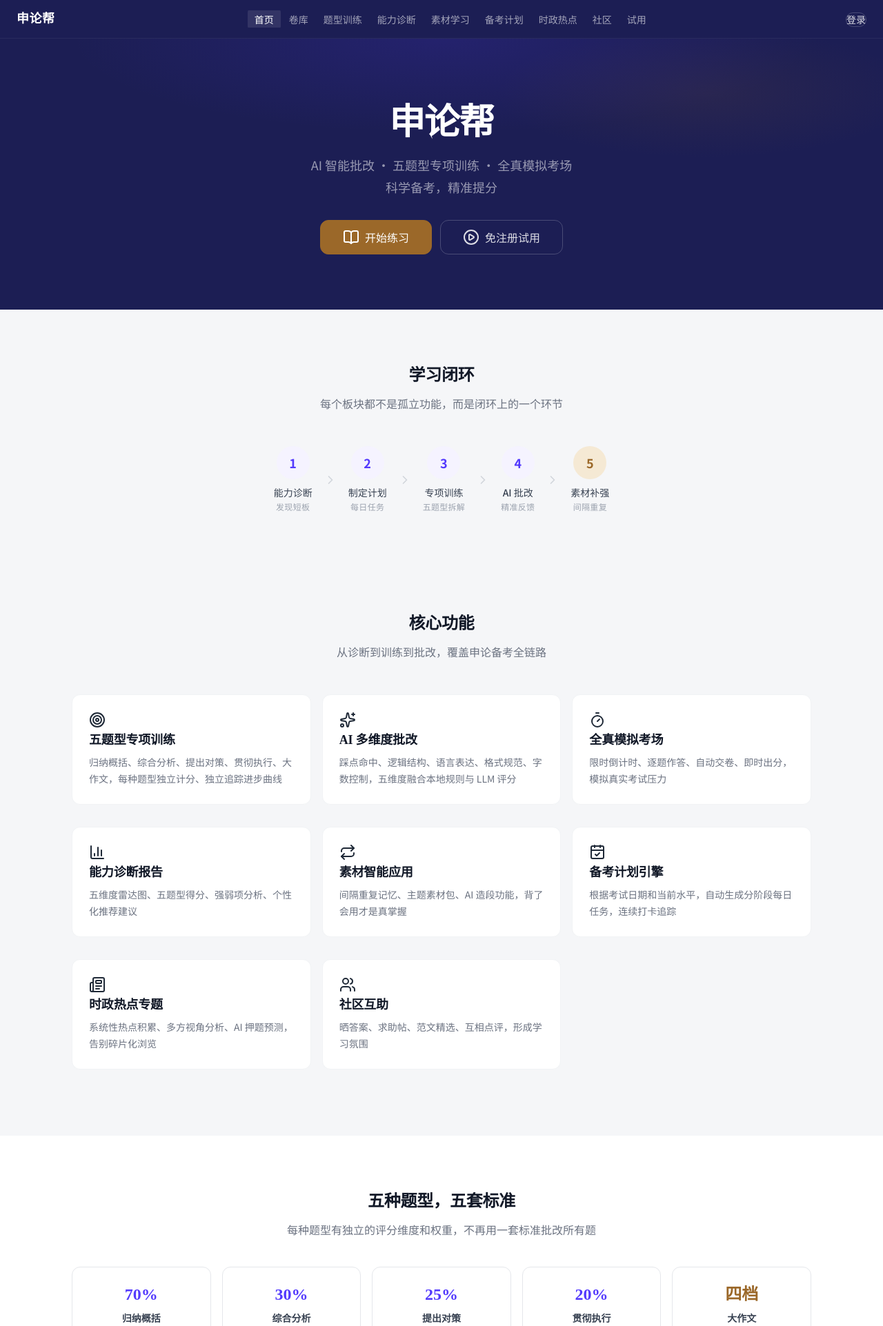
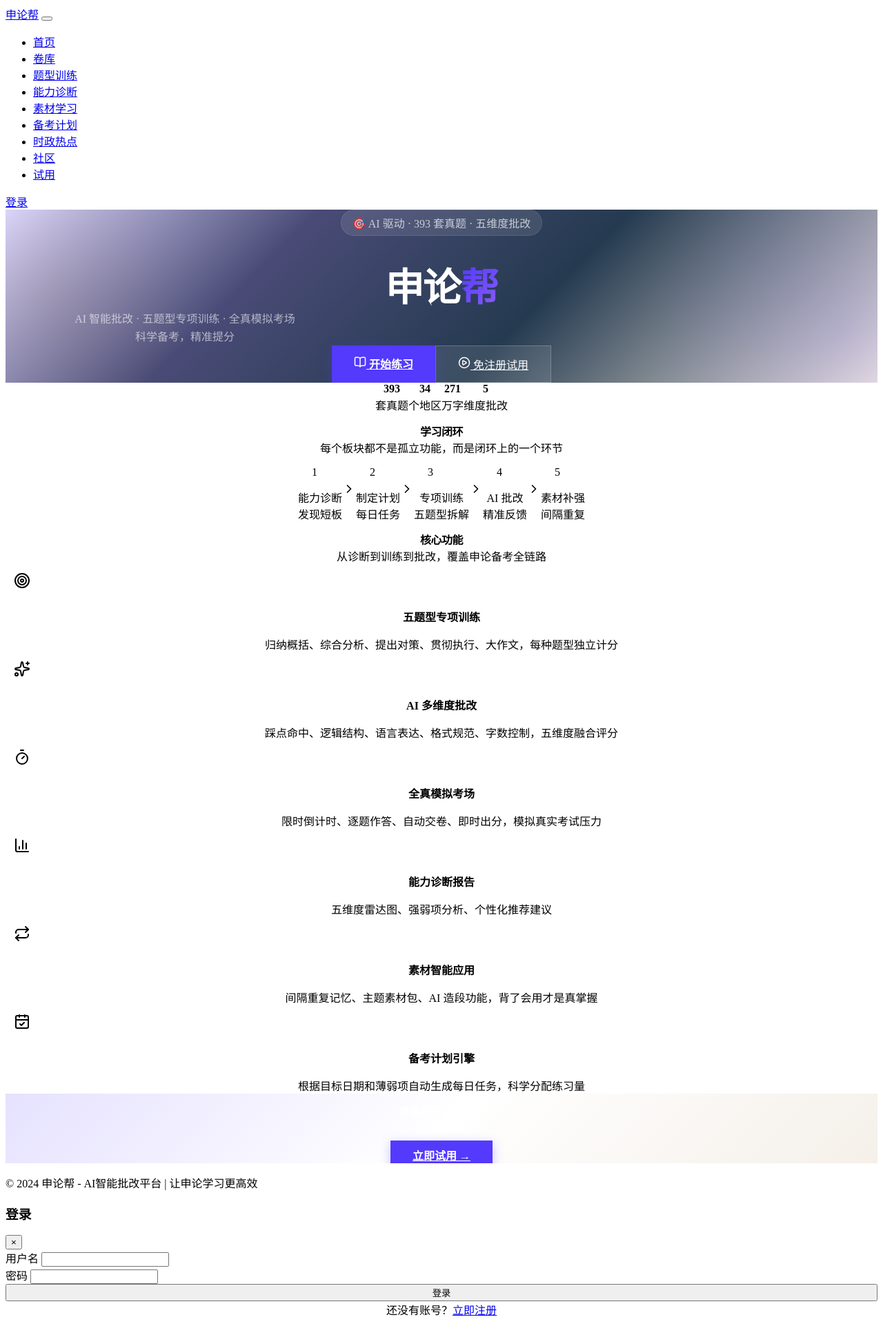
Before and after one commit to mkih76/SLB, a Flask app: page / in a window 1280 px wide. Shown: the top 1923 px of the page at 69% size. Run offline with Flask 3, Linux system fonts and the light colour scheme; data comes from the database, SQL or seed files in the repository; some libraries are stand-ins or nearby versions.

Commit message:
feat: 首页重写为 Stripe 风格 + CSS 缓存破坏
- 首页: 渐变 mesh hero、数据展示条、居中图标卡片、CTA 区
- base.html: CSS/JS 链接加 ?v=2 缓存破坏

```diff
--- a/templates/base.html
+++ b/templates/base.html
@@ -28,11 +28,11 @@
   <script src="https://unpkg.com/lenis@latest/dist/lenis.min.js"></script>
 
   <!-- CSS -->
-  <link rel="stylesheet" href="{{ url_for('static', filename='css/variables.css') }}">
-  <link rel="stylesheet" href="{{ url_for('static', filename='css/interactions.css') }}">
-  <link rel="stylesheet" href="{{ url_for('static', filename='css/components.css') }}">
-  <link rel="stylesheet" href="{{ url_for('static', filename='css/main.css') }}">
-  <link rel="stylesheet" href="{{ url_for('static', filename='css/glass.css') }}">
+  <link rel="stylesheet" href="{{ url_for('static', filename='css/variables.css?v=2') }}">
+  <link rel="stylesheet" href="{{ url_for('static', filename='css/interactions.css?v=2') }}">
+  <link rel="stylesheet" href="{{ url_for('static', filename='css/components.css?v=2') }}">
+  <link rel="stylesheet" href="{{ url_for('static', filename='css/main.css?v=2') }}">
+  <link rel="stylesheet" href="{{ url_for('static', filename='css/glass.css?v=2') }}">
 
   {% block extra_css %}{% endblock %}
 </head>
@@ -397,7 +397,7 @@
   {% block extra_js %}{% endblock %}
 
   <!-- 组件库 JS -->
-  <script src="{{ url_for('static', filename='js/components.js') }}"></script>
+  <script src="{{ url_for('static', filename='js/components.js?v=2') }}"></script>
 
   <!-- 返回顶部按钮 -->
   <button class="back-to-top" aria-label="返回顶部">
--- a/templates/index.html
+++ b/templates/index.html
@@ -3,231 +3,169 @@
 {% block title %}申论帮 - AI智能批改平台{% endblock %}
 
 {% block content %}
-<!-- 英雄区 -->
-<section class="hero">
-  <div class="container">
-    <h1 class="reveal">申论帮</h1>
-    <p class="reveal" style="transition-delay: 100ms;">AI 智能批改 · 五题型专项训练 · 全真模拟考场<br>科学备考，精准提分</p>
-    <div style="display: flex; gap: var(--space-3); justify-content: center; position: relative;" class="reveal"  style="transition-delay: 200ms;">
-      <a href="/papers" class="btn btn-accent btn-lg">
-        <i data-lucide="book-open"></i>
+<!-- Hero 区 —— Stripe 风格渐变 mesh -->
+<section class="hero" style="padding: var(--space-24) 0 var(--space-20); position: relative; overflow: hidden; background: var(--color-brand-dark);">
+  <!-- 渐变 mesh 背景 -->
+  <div style="position: absolute; inset: 0; background: linear-gradient(135deg, rgba(83,58,253,0.2) 0%, rgba(28,30,84,0.8) 30%, rgba(13,37,61,0.9) 60%, rgba(155,104,41,0.15) 100%); pointer-events: none;"></div>
+  <div style="position: absolute; top: -50%; right: -20%; width: 600px; height: 600px; border-radius: 50%; background: radial-gradient(circle, rgba(83,58,253,0.15) 0%, transparent 70%); pointer-events: none;"></div>
+  <div style="position: absolute; bottom: -30%; left: -10%; width: 400px; height: 400px; border-radius: 50%; background: radial-gradient(circle, rgba(155,104,41,0.1) 0%, transparent 70%); pointer-events: none;"></div>
+
+  <div class="container" style="position: relative; z-index: 1;">
+    <div style="text-align: center;">
+      <div class="reveal" style="display: inline-block; padding: 6px 16px; background: rgba(255,255,255,0.1); border-radius: 999px; font-size: var(--text-xs); color: rgba(255,255,255,0.7); margin-bottom: var(--space-6); backdrop-filter: blur(8px); border: 1px solid rgba(255,255,255,0.1);">
+        🎯 AI 驱动 · 393 套真题 · 五维度批改
+      </div>
+      <h1 class="reveal" style="font-size: clamp(2.5rem, 5vw, 3.5rem); font-weight: 600; letter-spacing: -1.5px; line-height: 1.1; margin-bottom: var(--space-5); color: #fff;">
+        申论<span style="background: linear-gradient(135deg, #533afd, #8b5cf6); -webkit-background-clip: text; -webkit-text-fill-color: transparent;">帮</span>
+      </h1>
+      <p class="reveal" style="font-size: var(--text-lg); color: rgba(255,255,255,0.6); max-width: 520px; margin: 0 auto var(--space-8); line-height: 1.6; transition-delay: 100ms;">
+        AI 智能批改 · 五题型专项训练 · 全真模拟考场<br>科学备考，精准提分
+      </p>
+      <div class="reveal" style="display: flex; gap: var(--space-3); justify-content: center; transition-delay: 200ms;">
+        <a href="/papers" class="btn btn-lg" style="background: #533afd; color: #fff; padding: 14px 32px; font-size: var(--text-base); font-weight: 600; box-shadow: 0 4px 16px rgba(83,58,253,0.3);">
+          <i data-lucide="book-open" style="width: 18px; height: 18px;"></i>
           开始练习
         </a>
-      <a href="/demo" class="btn btn-ghost btn-lg">
-        <i data-lucide="play-circle"></i>
+        <a href="/demo" class="btn btn-lg" style="background: rgba(255,255,255,0.1); color: #fff; padding: 14px 32px; font-size: var(--text-base); border: 1px solid rgba(255,255,255,0.2); backdrop-filter: blur(8px);">
+          <i data-lucide="play-circle" style="width: 18px; height: 18px;"></i>
           免注册试用
         </a>
       </div>
     </div>
+  </div>
 </section>
 
-<!-- 闭环流程 -->
+<!-- 数据展示条 -->
+<section style="background: var(--color-bg-elevated); border-bottom: 1px solid var(--color-gray-200); padding: var(--space-6) 0;">
+  <div class="container">
+    <div style="display: flex; justify-content: center; gap: var(--space-12); flex-wrap: wrap;" class="reveal-stagger">
+      <div style="text-align: center;">
+        <div style="font-size: var(--text-2xl); font-weight: 700; color: var(--color-brand-dark); font-variant-numeric: tabular-nums;">393</div>
+        <div style="font-size: var(--text-xs); color: var(--color-text-muted); margin-top: 2px;">套真题</div>
+      </div>
+      <div style="text-align: center;">
+        <div style="font-size: var(--text-2xl); font-weight: 700; color: var(--color-brand-dark); font-variant-numeric: tabular-nums;">34</div>
+        <div style="font-size: var(--text-xs); color: var(--color-text-muted); margin-top: 2px;">个地区</div>
+      </div>
+      <div style="text-align: center;">
+        <div style="font-size: var(--text-2xl); font-weight: 700; color: var(--color-brand-dark); font-variant-numeric: tabular-nums;">271</div>
+        <div style="font-size: var(--text-xs); color: var(--color-text-muted); margin-top: 2px;">万字</div>
+      </div>
+      <div style="text-align: center;">
+        <div style="font-size: var(--text-2xl); font-weight: 700; color: var(--color-primary); font-variant-numeric: tabular-nums;">5</div>
+        <div style="font-size: var(--text-xs); color: var(--color-text-muted); margin-top: 2px;">维度批改</div>
+      </div>
+    </div>
+  </div>
+</section>
+
+<!-- 学习闭环 -->
 <section style="padding: var(--space-20) 0 var(--space-16);">
   <div class="container">
     <div class="reveal" style="text-align: center; margin-bottom: var(--space-12);">
-      <h2 style="margin-bottom: var(--space-3);">学习闭环</h2>
+      <h2 style="margin-bottom: var(--space-3); font-size: var(--text-2xl); letter-spacing: -0.5px;">学习闭环</h2>
       <p style="color: var(--color-text-secondary); max-width: 480px; margin: 0 auto;">
         每个板块都不是孤立功能，而是闭环上的一个环节
       </p>
     </div>
     <div style="display: flex; align-items: center; justify-content: center; gap: var(--space-4); flex-wrap: wrap;" class="reveal-stagger">
+      {% set steps = [
+        (1, '能力诊断', '发现短板', 'var(--color-primary)'),
+        (2, '制定计划', '每日任务', 'var(--color-primary)'),
+        (3, '专项训练', '五题型拆解', 'var(--color-primary)'),
+        (4, 'AI 批改', '精准反馈', 'var(--color-primary)'),
+        (5, '素材补强', '间隔重复', 'var(--color-accent)')
+      ] %}
+      {% for num, title, desc, color in steps %}
       <div style="text-align: center;">
-        <div style="width: 48px; height: 48px; border-radius: var(--radius-full); background: var(--color-primary-light); color: var(--color-primary); display: flex; align-items: center; justify-content: center; margin: 0 auto var(--space-2); font-weight: var(--weight-semibold); font-size: var(--text-lg);">1</div>
-        <div style="font-size: var(--text-sm); font-weight: var(--weight-medium); color: var(--color-gray-700);">能力诊断</div>
-        <div class="text-caption">发现短板</div>
+        <div style="width: 48px; height: 48px; border-radius: var(--radius-full); background: {{ 'var(--color-accent-light)' if num == 5 else 'var(--color-primary-light)' }}; color: {{ color }}; display: flex; align-items: center; justify-content: center; margin: 0 auto var(--space-2); font-weight: var(--weight-semibold); font-size: var(--text-lg);">{{ num }}</div>
+        <div style="font-size: var(--text-sm); font-weight: var(--weight-medium); color: var(--color-gray-700);">{{ title }}</div>
+        <div class="text-caption">{{ desc }}</div>
       </div>
+      {% if not loop.last %}
       <i data-lucide="chevron-right" style="color: var(--color-gray-300); width: 20px;"></i>
-      <div style="text-align: center;">
-        <div style="width: 48px; height: 48px; border-radius: var(--radius-full); background: var(--color-primary-light); color: var(--color-primary); display: flex; align-items: center; justify-content: center; margin: 0 auto var(--space-2); font-weight: var(--weight-semibold); font-size: var(--text-lg);">2</div>
-        <div style="font-size: var(--text-sm); font-weight: var(--weight-medium); color: var(--color-gray-700);">制定计划</div>
-        <div class="text-caption">每日任务</div>
-      </div>
-      <i data-lucide="chevron-right" style="color: var(--color-gray-300); width: 20px;"></i>
-      <div style="text-align: center;">
-        <div style="width: 48px; height: 48px; border-radius: var(--radius-full); background: var(--color-primary-light); color: var(--color-primary); display: flex; align-items: center; justify-content: center; margin: 0 auto var(--space-2); font-weight: var(--weight-semibold); font-size: var(--text-lg);">3</div>
-        <div style="font-size: var(--text-sm); font-weight: var(--weight-medium); color: var(--color-gray-700);">专项训练</div>
-        <div class="text-caption">五题型拆解</div>
-      </div>
-      <i data-lucide="chevron-right" style="color: var(--color-gray-300); width: 20px;"></i>
-      <div style="text-align: center;">
-        <div style="width: 48px; height: 48px; border-radius: var(--radius-full); background: var(--color-primary-light); color: var(--color-primary); display: flex; align-items: center; justify-content: center; margin: 0 auto var(--space-2); font-weight: var(--weight-semibold); font-size: var(--text-lg);">4</div>
-        <div style="font-size: var(--text-sm); font-weight: var(--weight-medium); color: var(--color-gray-700);">AI 批改</div>
-        <div class="text-caption">精准反馈</div>
-      </div>
-      <i data-lucide="chevron-right" style="color: var(--color-gray-300); width: 20px;"></i>
-      <div style="text-align: center;">
-        <div style="width: 48px; height: 48px; border-radius: var(--radius-full); background: var(--color-accent-light); color: var(--color-accent); display: flex; align-items: center; justify-content: center; margin: 0 auto var(--space-2); font-weight: var(--weight-semibold); font-size: var(--text-lg);">5</div>
-        <div style="font-size: var(--text-sm); font-weight: var(--weight-medium); color: var(--color-gray-700);">素材补强</div>
-        <div class="text-caption">间隔重复</div>
-      </div>
+      {% endif %}
+      {% endfor %}
     </div>
   </div>
 </section>
 
-<!-- 功能板块 -->
-<section class="features">
+<!-- 核心功能 -->
+<section style="padding: var(--space-16) 0 var(--space-20); background: var(--color-bg);">
   <div class="container">
-    <h2 class="reveal">核心功能</h2>
-    <p class="reveal" style="transition-delay: 80ms;">从诊断到训练到批改，覆盖申论备考全链路</p>
-    <div class="grid grid-3 reveal-stagger">
-      <div class="card feature-card">
-        <i data-lucide="target"></i>
-        <h3>五题型专项训练</h3>
-        <p>归纳概括、综合分析、提出对策、贯彻执行、大作文，每种题型独立计分、独立追踪进步曲线</p>
-      </div>
-      <div class="card feature-card">
-        <i data-lucide="sparkles"></i>
-        <h3>AI 多维度批改</h3>
-        <p>踩点命中、逻辑结构、语言表达、格式规范、字数控制，五维度融合本地规则与 LLM 评分</p>
-      </div>
-      <div class="card feature-card">
-        <i data-lucide="timer"></i>
-        <h3>全真模拟考场</h3>
-        <p>限时倒计时、逐题作答、自动交卷、即时出分，模拟真实考试压力</p>
-      </div>
-      <div class="card feature-card">
-        <i data-lucide="bar-chart-3"></i>
-        <h3>能力诊断报告</h3>
-        <p>五维度雷达图、五题型得分、强弱项分析、个性化推荐建议</p>
-      </div>
-      <div class="card feature-card">
-        <i data-lucide="repeat"></i>
-        <h3>素材智能应用</h3>
-        <p>间隔重复记忆、主题素材包、AI 造段功能，背了会用才是真掌握</p>
-      </div>
-      <div class="card feature-card">
-        <i data-lucide="calendar-check"></i>
-        <h3>备考计划引擎</h3>
-        <p>根据考试日期和当前水平，自动生成分阶段每日任务，连续打卡追踪</p>
-      </div>
-      <div class="card feature-card">
-        <i data-lucide="newspaper"></i>
-        <h3>时政热点专题</h3>
-        <p>系统性热点积累、多方视角分析、AI 押题预测，告别碎片化浏览</p>
-      </div>
-      <div class="card feature-card">
-        <i data-lucide="users"></i>
-        <h3>社区互助</h3>
-        <p>晒答案、求助帖、范文精选、互相点评，形成学习氛围</p>
-      </div>
-    </div>
-  </div>
-</section>
-
-<!-- 题型介绍 -->
-<section style="padding: var(--space-20) 0; background: var(--color-bg-elevated);">
-  <div class="container">
-    <div class="reveal" style="text-align: center; margin-bottom: var(--space-10);">
-      <h2 style="margin-bottom: var(--space-3);">五种题型，五套标准</h2>
+    <div class="reveal" style="text-align: center; margin-bottom: var(--space-12);">
+      <h2 style="margin-bottom: var(--space-3); font-size: var(--text-2xl); letter-spacing: -0.5px;">核心功能</h2>
       <p style="color: var(--color-text-secondary); max-width: 480px; margin: 0 auto;">
-        每种题型有独立的评分维度和权重，不再用一套标准批改所有题
+        从诊断到训练到批改，覆盖申论备考全链路
       </p>
     </div>
-    <div class="grid grid-5 reveal-stagger" style="grid-template-columns: repeat(5, 1fr);">
-      <div class="card" style="text-align: center; padding: var(--space-5);">
-        <div style="font-size: var(--text-2xl); font-weight: var(--weight-bold); color: var(--color-primary); margin-bottom: var(--space-1); font-family: var(--font-title);">70%</div>
-        <div style="font-size: var(--text-sm); font-weight: var(--weight-semibold); color: var(--color-gray-700); margin-bottom: var(--space-1);">归纳概括</div>
-        <div class="text-caption">踩点完整度</div>
+
+    <div class="grid grid-3 reveal-stagger">
+      <div class="card" style="padding: var(--space-8); text-align: center; border-color: var(--color-gray-200);">
+        <div style="width: 48px; height: 48px; border-radius: var(--radius-xl); background: var(--color-primary-light); color: var(--color-primary); display: flex; align-items: center; justify-content: center; margin: 0 auto var(--space-4);">
+          <i data-lucide="target" style="width: 24px; height: 24px;"></i>
         </div>
-      <div class="card" style="text-align: center; padding: var(--space-5);">
-        <div style="font-size: var(--text-2xl); font-weight: var(--weight-bold); color: var(--color-primary); margin-bottom: var(--space-1); font-family: var(--font-title);">30%</div>
-        <div style="font-size: var(--text-sm); font-weight: var(--weight-semibold); color: var(--color-gray-700); margin-bottom: var(--space-1);">综合分析</div>
-        <div class="text-caption">逻辑链完整性</div>
+        <h3 style="font-size: var(--text-base); margin-bottom: var(--space-2);">五题型专项训练</h3>
+        <p style="font-size: var(--text-sm); color: var(--color-text-secondary); margin-bottom: 0;">归纳概括、综合分析、提出对策、贯彻执行、大作文，每种题型独立计分</p>
       </div>
-      <div class="card" style="text-align: center; padding: var(--space-5);">
-        <div style="font-size: var(--text-2xl); font-weight: var(--weight-bold); color: var(--color-primary); margin-bottom: var(--space-1); font-family: var(--font-title);">25%</div>
-        <div style="font-size: var(--text-sm); font-weight: var(--weight-semibold); color: var(--color-gray-700); margin-bottom: var(--space-1);">提出对策</div>
-        <div class="text-caption">针对性与可行性</div>
+
+      <div class="card" style="padding: var(--space-8); text-align: center; border-color: var(--color-gray-200);">
+        <div style="width: 48px; height: 48px; border-radius: var(--radius-xl); background: var(--color-accent-light); color: var(--color-accent); display: flex; align-items: center; justify-content: center; margin: 0 auto var(--space-4);">
+          <i data-lucide="sparkles" style="width: 24px; height: 24px;"></i>
         </div>
-      <div class="card" style="text-align: center; padding: var(--space-5);">
-        <div style="font-size: var(--text-2xl); font-weight: var(--weight-bold); color: var(--color-primary); margin-bottom: var(--space-1); font-family: var(--font-title);">20%</div>
-        <div style="font-size: var(--text-sm); font-weight: var(--weight-semibold); color: var(--color-gray-700); margin-bottom: var(--space-1);">贯彻执行</div>
-        <div class="text-caption">格式规范性</div>
+        <h3 style="font-size: var(--text-base); margin-bottom: var(--space-2);">AI 多维度批改</h3>
+        <p style="font-size: var(--text-sm); color: var(--color-text-secondary); margin-bottom: 0;">踩点命中、逻辑结构、语言表达、格式规范、字数控制，五维度融合评分</p>
       </div>
-      <div class="card" style="text-align: center; padding: var(--space-5);">
-        <div style="font-size: var(--text-2xl); font-weight: var(--weight-bold); color: var(--color-accent); margin-bottom: var(--space-1); font-family: var(--font-title);">四档</div>
-        <div style="font-size: var(--text-sm); font-weight: var(--weight-semibold); color: var(--color-gray-700); margin-bottom: var(--space-1);">大作文</div>
-        <div class="text-caption">分档赋分制</div>
+
+      <div class="card" style="padding: var(--space-8); text-align: center; border-color: var(--color-gray-200);">
+        <div style="width: 48px; height: 48px; border-radius: var(--radius-xl); background: var(--color-primary-light); color: var(--color-primary); display: flex; align-items: center; justify-content: center; margin: 0 auto var(--space-4);">
+          <i data-lucide="timer" style="width: 24px; height: 24px;"></i>
         </div>
+        <h3 style="font-size: var(--text-base); margin-bottom: var(--space-2);">全真模拟考场</h3>
+        <p style="font-size: var(--text-sm); color: var(--color-text-secondary); margin-bottom: 0;">限时倒计时、逐题作答、自动交卷、即时出分，模拟真实考试压力</p>
       </div>
+
+      <div class="card" style="padding: var(--space-8); text-align: center; border-color: var(--color-gray-200);">
+        <div style="width: 48px; height: 48px; border-radius: var(--radius-xl); background: var(--color-primary-light); color: var(--color-primary); display: flex; align-items: center; justify-content: center; margin: 0 auto var(--space-4);">
+          <i data-lucide="bar-chart-3" style="width: 24px; height: 24px;"></i>
         </div>
-</section>
+        <h3 style="font-size: var(--text-base); margin-bottom: var(--space-2);">能力诊断报告</h3>
+        <p style="font-size: var(--text-sm); color: var(--color-text-secondary); margin-bottom: 0;">五维度雷达图、强弱项分析、个性化推荐建议</p>
+      </div>
 
-<!-- 最新试卷 -->
-<section class="features">
-  <div class="container">
-    <div style="display: flex; justify-content: space-between; align-items: center; margin-bottom: var(--space-6);">
-      <h2 class="reveal">最新试卷</h2>
-      <a href="/papers" class="btn btn-secondary btn-sm reveal">查看全部</a>
+      <div class="card" style="padding: var(--space-8); text-align: center; border-color: var(--color-gray-200);">
+        <div style="width: 48px; height: 48px; border-radius: var(--radius-xl); background: var(--color-accent-light); color: var(--color-accent); display: flex; align-items: center; justify-content: center; margin: 0 auto var(--space-4);">
+          <i data-lucide="repeat" style="width: 24px; height: 24px;"></i>
         </div>
-    <div class="grid grid-3 reveal-stagger" id="latest-papers">
-      <div class="loading">
-        <div class="spinner"></div>
+        <h3 style="font-size: var(--text-base); margin-bottom: var(--space-2);">素材智能应用</h3>
+        <p style="font-size: var(--text-sm); color: var(--color-text-secondary); margin-bottom: 0;">间隔重复记忆、主题素材包、AI 造段功能，背了会用才是真掌握</p>
+      </div>
+
+      <div class="card" style="padding: var(--space-8); text-align: center; border-color: var(--color-gray-200);">
+        <div style="width: 48px; height: 48px; border-radius: var(--radius-xl); background: var(--color-primary-light); color: var(--color-primary); display: flex; align-items: center; justify-content: center; margin: 0 auto var(--space-4);">
+          <i data-lucide="calendar-check" style="width: 24px; height: 24px;"></i>
+        </div>
+        <h3 style="font-size: var(--text-base); margin-bottom: var(--space-2);">备考计划引擎</h3>
+        <p style="font-size: var(--text-sm); color: var(--color-text-secondary); margin-bottom: 0;">根据目标日期和薄弱项自动生成每日任务，科学分配练习量</p>
       </div>
     </div>
   </div>
 </section>
 
 <!-- CTA -->
-<section style="padding: var(--space-20) 0; background: var(--color-gray-900);">
-  <div class="container" style="text-align: center;">
-    <h2 class="reveal" style="color: var(--color-text-inverse); margin-bottom: var(--space-3);">免费体验一个月</h2>
-    <p class="reveal" style="max-width: 440px; margin: 0 auto var(--space-6); color: rgba(255,255,255,0.45); font-size: var(--text-sm);">
-      注册即享一个月免费体验，完整功能包括 AI 批改、素材学习、备考计划、社区互助
-    </p>
-    <button class="btn btn-accent btn-lg reveal" onclick="openAuthModal('register')">
-      立即注册
-    </button>
+<section style="padding: var(--space-20) 0; text-align: center;">
+  <div class="container">
+    <div class="reveal" style="background: var(--color-brand-dark); border-radius: var(--radius-2xl); padding: var(--space-16) var(--space-8); position: relative; overflow: hidden;">
+      <div style="position: absolute; inset: 0; background: linear-gradient(135deg, rgba(83,58,253,0.15) 0%, transparent 50%, rgba(155,104,41,0.1) 100%); pointer-events: none;"></div>
+      <div style="position: relative; z-index: 1;">
+        <h2 style="color: #fff; font-size: var(--text-2xl); margin-bottom: var(--space-3); letter-spacing: -0.5px;">准备好开始了吗？</h2>
+        <p style="color: rgba(255,255,255,0.6); margin-bottom: var(--space-8);">免费试用，无需注册</p>
+        <a href="/demo" class="btn btn-lg" style="background: #533afd; color: #fff; padding: 14px 32px; font-size: var(--text-base); font-weight: 600; box-shadow: 0 4px 16px rgba(83,58,253,0.3);">
+          立即试用 →
+        </a>
+      </div>
+    </div>
   </div>
 </section>
+
 {% endblock %}
-
-{% block extra_js %}
-<script>
-  async function loadLatestPapers() {
-    try {
-      const res = await fetch('/api/papers?limit=3');
-      const { data } = await res.json();
-
-      const container = document.getElementById('latest-papers');
-      if (data.papers && data.papers.length > 0) {
-        container.innerHTML = data.papers.map(paper => {
-          const safePid = escapeHtml(paper.pid);
-          const safeQid = getFirstQid(paper);
-          const safeExamType = escapeHtml(paper.exam_type);
-          const safeTitle = escapeHtml(paper.title);
-          const stars = '★'.repeat(paper.difficulty) + '☆'.repeat(5-paper.difficulty);
-          return `
-            <a href="/exam/${safePid}/${safeQid}" class="card" style="text-decoration: none; color: inherit; display: block;">
-              <div style="display: flex; gap: var(--space-2); margin-bottom: var(--space-2);">
-                <span class="badge badge-info">${safeExamType}</span>
-                <span class="badge badge-accent">${paper.year}</span>
-              </div>
-              <h3 class="card-title">${safeTitle}</h3>
-              <p style="font-size: var(--text-sm); color: var(--color-text-secondary); margin-bottom: 0;">
-                难度：${stars}
-              </p>
-            </a>
-          `;
-        }).join('');
-      } else {
-        container.innerHTML = '<p class="empty-state">暂无试卷</p>';
-      }
-      lucide.createIcons();
-    } catch (e) {
-      document.getElementById('latest-papers').innerHTML = '<p class="empty-state">加载失败</p>';
-    }
-  }
-
-  function getFirstQid(paper) {
-    try {
-      const questions = JSON.parse(paper.questions);
-      return escapeHtml(questions[0]?.qid || 'q1');
-    } catch {
-      return 'q1';
-    }
-  }
-
-  loadLatestPapers();
-</script>
-{% endblock %}
```
Lines whose indentation alone changed are shown as unchanged.
